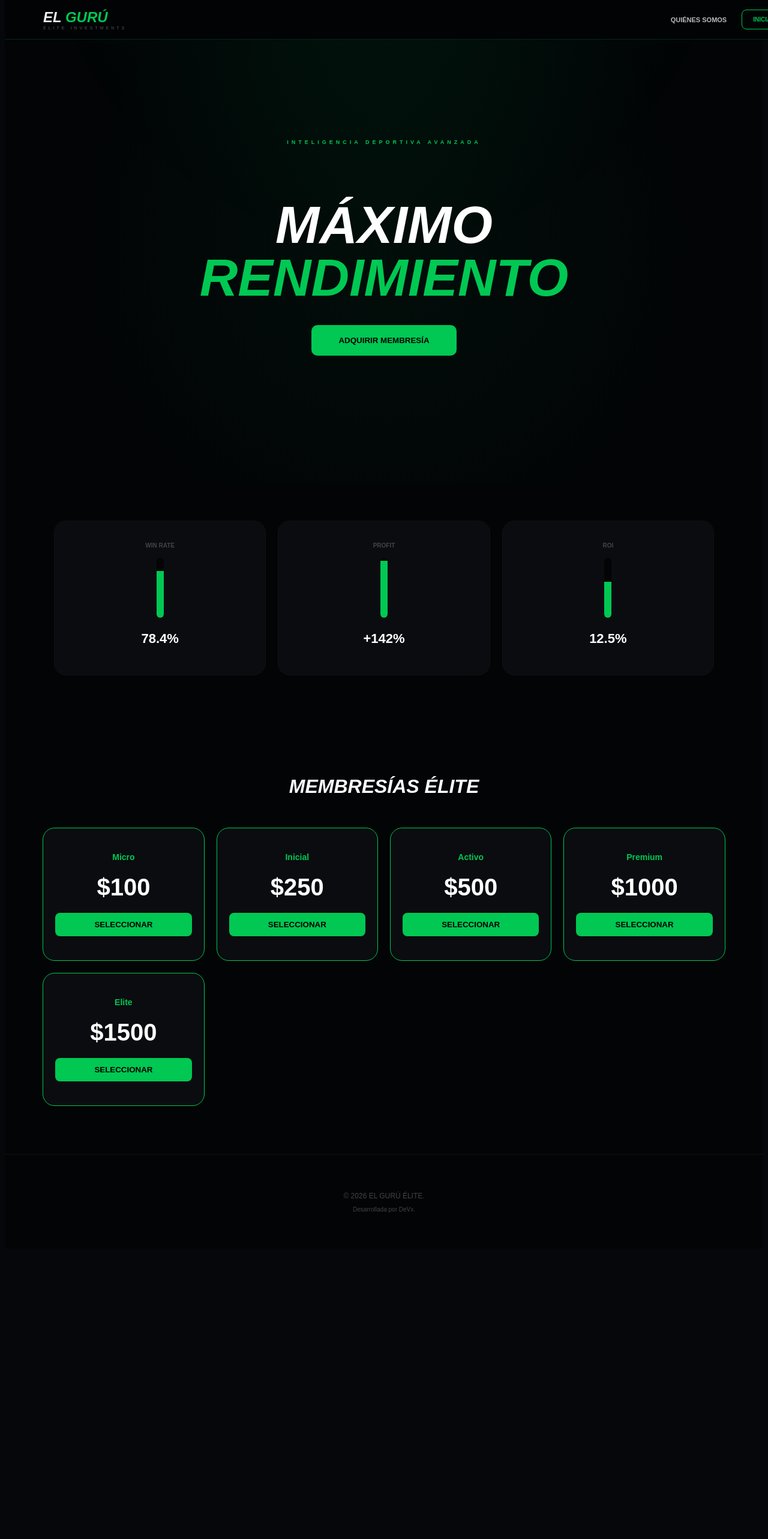
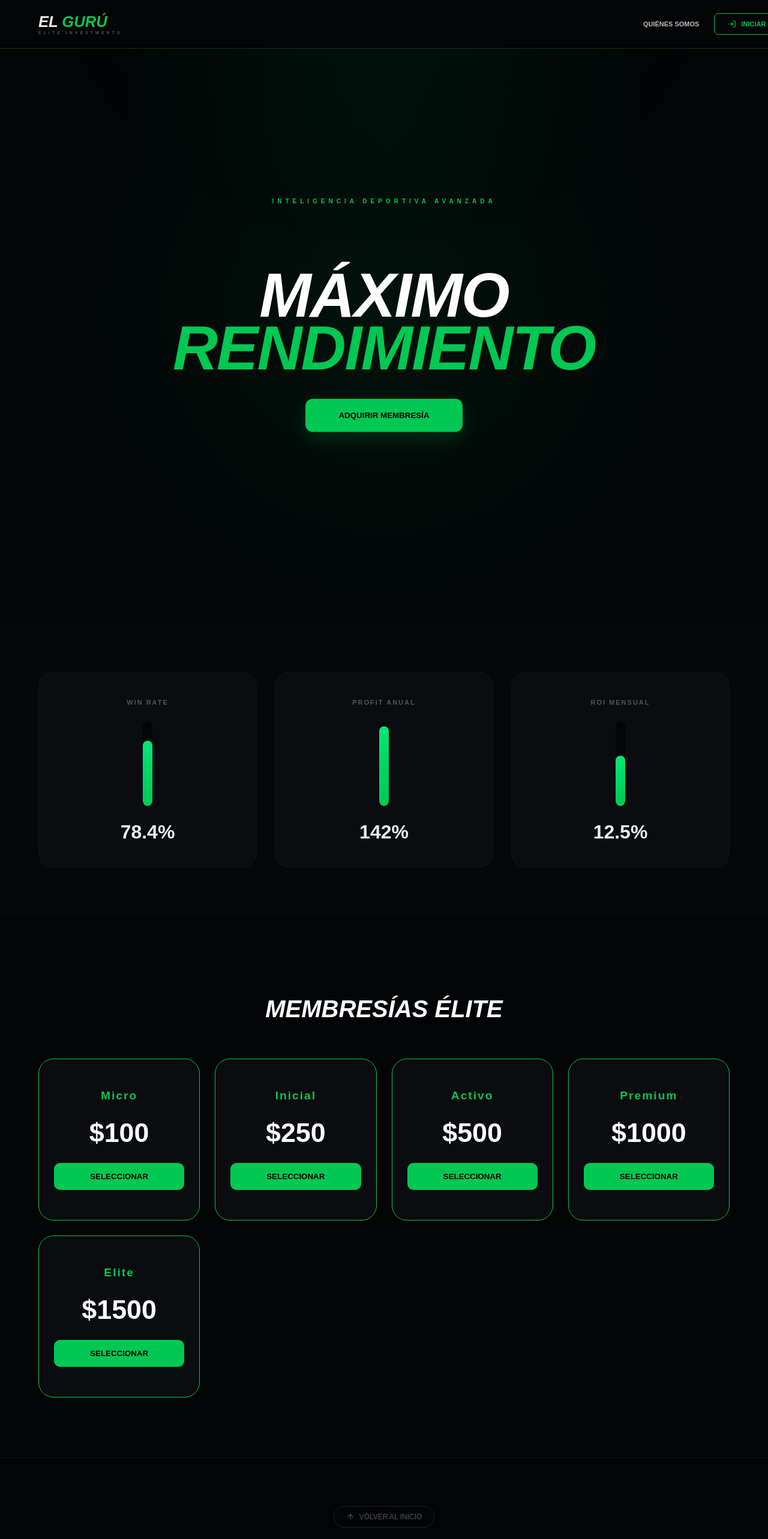
Before and after one commit to DeVx1978/el-guru-elite, a Next.js app: page / in a window 1280 px wide. Shown: the top 2566 px of the page at 60% size. Before the commit the page ends 2090 px from the top, so only its background shows below. Built offline with nearby package versions, Linux system fonts and the light colour scheme.

Commit message:
VERSION FINAL BLINDADA

```diff
--- a/src/app/page.tsx
+++ b/src/app/page.tsx
@@ -1,17 +1,16 @@
 "use client";
 import React, { useState, useEffect } from 'react';
-import { Menu, X, LogIn, Copyright } from 'lucide-react';
+import { Menu, X, LogIn, Copyright, ArrowUp } from 'lucide-react';
 import Link from 'next/link';
 
+// 1. CARGADOR ÉLITE (BALÓN ANIMADO)
 const BallLoader = () => (
   <div style={{ display: 'flex', flexDirection: 'column', justifyContent: 'center', alignItems: 'center', height: '100vh', width: '100vw', backgroundColor: '#020406', position: 'fixed', top: 0, left: 0, zIndex: 9999 }}>
-    <div style={{ width: '60px', height: '60px', border: '4px solid rgba(0, 200, 83, 0.1)', borderTop: '4px solid #00C853', borderRadius: '50%', animation: 'spin 1s linear infinite' }}></div>
-    <div style={{ position: 'absolute', fontSize: '24px', animation: 'bounce 1s infinite' }}>⚽</div>
-    <p style={{ color: '#00C853', marginTop: '20px', letterSpacing: '4px', fontSize: '10px', fontWeight: 'bold' }}>CARGANDO...</p>
-    <style jsx global>{`
-      @keyframes spin { 0% { transform: rotate(0deg); } 100% { transform: rotate(360deg); } }
-      @keyframes bounce { 0%, 100% { transform: translate(-50%, -60%); } 50% { transform: translate(-50%, -40%); } }
-    `}</style>
+    <div style={{ width: '60px', height: '60px', border: '4px solid rgba(0, 200, 83, 0.1)', borderTop: '4px solid #00C853', borderRadius: '50%', animation: 'spin 1s linear infinite', position: 'relative' }}>
+      <div style={{ position: 'absolute', top: '50%', left: '50%', transform: 'translate(-50%, -50%)', fontSize: '24px' }}>⚽</div>
+    </div>
+    <p style={{ color: '#00C853', marginTop: '20px', letterSpacing: '4px', fontSize: '10px', fontWeight: 'bold' }}>CARGANDO EL GURÚ...</p>
+    <style jsx global>{` @keyframes spin { 0% { transform: rotate(0deg); } 100% { transform: rotate(360deg); } } `}</style>
   </div>
 );
 
@@ -21,7 +20,7 @@ export default function HomePage() {
   const [showStats, setShowStats] = useState(false);
 
   useEffect(() => {
-    const timer = setTimeout(() => setShowStats(true), 800);
+    const timer = setTimeout(() => setShowStats(true), 600);
     return () => clearTimeout(timer);
   }, []);
 
@@ -34,77 +33,93 @@ export default function HomePage() {
   return (
     <main style={{ backgroundColor: '#020406', minHeight: '100vh', color: 'white', fontFamily: 'Arial, sans-serif', overflowX: 'hidden' }}>
 
-      {/* NAVBAR MEJORADO */}
-      <nav style={{ padding: '15px 5%', display: 'flex', justifyContent: 'space-between', alignItems: 'center', borderBottom: '1px solid rgba(0, 200, 83, 0.2)', position: 'fixed', top: 0, width: '100%', zIndex: 1000, backgroundColor: 'rgba(2, 4, 6, 0.95)', backdropFilter: 'blur(10px)' }}>
+      {/* NAVBAR REFORZADA */}
+      <nav style={{ padding: '0 5%', display: 'flex', justifyContent: 'space-between', alignItems: 'center', borderBottom: '1px solid rgba(0, 200, 83, 0.3)', position: 'fixed', top: 0, width: '100%', height: '80px', zIndex: 1000, backgroundColor: '#020406' }}>
         <div style={{ display:'flex', flexDirection:'column' }}>
-          <h2 style={{ color: '#eee', margin: 0, fontSize: '1.5rem', fontWeight: 900, fontStyle: 'italic' }}>EL <span style={{ color: '#00C853' }}>GURÚ</span></h2>
-          <p style={{ fontSize: '7px', letterSpacing: '4px', color: '#555', margin: 0 }}>ÉLITE INVESTMENTS</p>
+          <h2 style={{ color: '#eee', margin: 0, fontSize: '1.6rem', fontWeight: 900, fontStyle: 'italic' }}>EL <span style={{ color: '#00C853' }}>GURÚ</span></h2>
+          <p style={{ fontSize: '7px', letterSpacing: '4px', color: '#555', margin: 0, fontWeight: 'bold' }}>ÉLITE INVESTMENTS</p>
         </div>
 
-        {/* PC */}
-        <div className="pc-nav" style={{ display: 'flex', gap: '25px', alignItems: 'center' }}>
+        {/* MENÚ PC (Visible solo en pantallas grandes) */}
+        <div className="pc-menu" style={{ display: 'none', gap: '25px', alignItems: 'center' }}>
           <Link href="/quienes-somos" onClick={() => setLoading(true)} style={{ color:'#bbb', textDecoration:'none', fontSize:'11px', fontWeight:600 }}>QUIÉNES SOMOS</Link>
-          <button onClick={() => { setLoading(true); window.location.href = '/login'; }} style={{ backgroundColor: 'transparent', color: '#00C853', border: '1px solid #00C853', padding: '10px 18px', borderRadius: '8px', cursor: 'pointer', fontSize: '10px', fontWeight: 'bold' }}>
-            INICIAR SESIÓN
+          <button onClick={() => { setLoading(true); window.location.href = '/login'; }} style={{ backgroundColor: 'transparent', color: '#00C853', border: '1px solid #00C853', padding: '10px 22px', borderRadius: '8px', cursor: 'pointer', fontSize: '11px', fontWeight: 'bold', display: 'flex', alignItems: 'center', gap: '8px' }}>
+            <LogIn size={14} /> INICIAR SESIÓN
           </button>
         </div>
 
-        {/* MOBILE HAMBURGER (FORZADO VERDE) */}
-        <div className="mobile-toggle" style={{ cursor: 'pointer', color: '#00C853', display: 'none' }} onClick={() => setMenuOpen(!menuOpen)}>
-          {menuOpen ? <X size={30} /> : <Menu size={30} />}
+        {/* HAMBURGUESA MÓVIL (FORZADA VERDE NEÓN) */}
+        <div className="mobile-toggle" style={{ cursor: 'pointer', color: '#00C853', display: 'block' }} onClick={() => setMenuOpen(!menuOpen)}>
+          {menuOpen ? <X size={35} /> : <Menu size={35} />}
         </div>
 
+        {/* MENÚ DESPLEGABLE MÓVIL */}
         {menuOpen && (
-          <div style={{ position: 'fixed', top: '70px', left: 0, width: '100%', height: 'calc(100vh - 70px)', backgroundColor: '#020406', display: 'flex', flexDirection: 'column', justifyContent: 'center', alignItems: 'center', gap: '30px', zIndex: 999 }}>
-            <Link href="/quienes-somos" style={{ color:'white', textDecoration:'none', fontSize: '20px' }} onClick={() => setLoading(true)}>QUIÉNES SOMOS</Link>
-            <Link href="/login" style={{ color:'#00C853', textDecoration:'none', fontSize: '20px', fontWeight: 'bold' }} onClick={() => setLoading(true)}>INICIAR SESIÓN</Link>
+          <div style={{ position: 'fixed', top: '80px', left: 0, width: '100vw', height: 'calc(100vh - 80px)', backgroundColor: '#020406', display: 'flex', flexDirection: 'column', justifyContent: 'center', alignItems: 'center', gap: '40px', zIndex: 999 }}>
+            <Link href="/quienes-somos" style={{ color:'white', textDecoration:'none', fontSize: '24px', fontWeight: 'bold' }} onClick={() => setLoading(true)}>QUIÉNES SOMOS</Link>
+            <Link href="/login" style={{ color:'#00C853', textDecoration:'none', fontSize: '24px', fontWeight: 'bold' }} onClick={() => setLoading(true)}>INICIAR SESIÓN</Link>
+            <button onClick={() => setMenuOpen(false)} style={{ background: 'rgba(255,255,255,0.05)', border: 'none', color: '#444', padding: '10px 30px', borderRadius: '20px' }}>CERRAR</button>
           </div>
         )}
       </nav>
 
       {/* HERO SECTION */}
-      <section style={{ height: '100vh', display: 'flex', flexDirection: 'column', justifyContent: 'center', alignItems: 'center', textAlign: 'center', padding: '0 20px', backgroundImage: 'radial-gradient(circle at center, rgba(0,200,83,0.05) 0%, transparent 70%)' }}>
-        <h3 style={{ color: '#00C853', letterSpacing: '5px', fontSize: '9px', marginBottom: '15px' }}>INTELIGENCIA DEPORTIVA AVANZADA</h3>
-        <h1 style={{ fontSize: 'clamp(2.5rem, 8vw, 5.5rem)', fontWeight: 900, fontStyle: 'italic', lineHeight: '1', marginBottom: '35px' }}>MÁXIMO<br /><span style={{ color: '#00C853' }}>RENDIMIENTO</span></h1>
-        <button onClick={() => { setLoading(true); window.location.href = '/registro'; }} style={{ backgroundColor: '#00C853', color: 'black', padding: '18px 45px', borderRadius: '10px', border: 'none', fontWeight: 900, cursor: 'pointer' }}>ADQUIRIR MEMBRESÍA</button>
+      <section style={{ minHeight: '100vh', display: 'flex', flexDirection: 'column', justifyContent: 'center', alignItems: 'center', textAlign: 'center', padding: '120px 20px', backgroundImage: 'radial-gradient(circle, rgba(0,200,83,0.07) 0%, transparent 70%)' }}>
+        <h3 style={{ color: '#00C853', letterSpacing: '6px', fontSize: '10px', marginBottom: '20px' }}>INTELIGENCIA DEPORTIVA AVANZADA</h3>
+        <h1 style={{ fontSize: 'clamp(3rem, 12vw, 6.5rem)', fontWeight: 900, fontStyle: 'italic', lineHeight: '0.85', marginBottom: '40px', letterSpacing: '-2px' }}>MÁXIMO<br /><span style={{ color: '#00C853' }}>RENDIMIENTO</span></h1>
+        <button onClick={() => { setLoading(true); window.location.href = '/registro'; }} style={{ backgroundColor: '#00C853', color: 'black', padding: '20px 55px', borderRadius: '12px', border: 'none', fontWeight: 900, cursor: 'pointer', textTransform: 'uppercase', boxShadow: '0 10px 30px rgba(0,200,83,0.2)' }}>ADQUIRIR MEMBRESÍA</button>
       </section>
 
-      {/* ESTADÍSTICAS ANIMADAS */}
-      <section style={{ padding: '60px 5%', display: 'flex', justifyContent: 'center', gap: '20px', flexWrap: 'wrap', maxWidth: '1100px', margin: '0 auto' }}>
-        {[ { t: 'WIN RATE', v: '78.4%', h: '78%' }, { t: 'PROFIT', v: '+142%', h: '95%' }, { t: 'ROI', v: '12.5%', h: '60%' } ].map(s => (
-          <div key={s.t} style={{ background: '#0a0c10', padding: '25px', borderRadius: '20px', border: '1px solid #111', flex: '1 1 200px', textAlign: 'center' }}>
-            <p style={{ fontSize: '10px', color: '#444', fontWeight: 'bold', marginBottom: '15px' }}>{s.t}</p>
-            <div style={{ height: '100px', width: '12px', background: '#020406', margin: '0 auto 15px', borderRadius: '10px', position: 'relative', overflow: 'hidden' }}>
-              <div style={{ position: 'absolute', bottom: 0, width: '100%', height: showStats ? s.h : '0%', background: '#00C853', transition: 'height 2s ease-out' }}></div>
-            </div>
-            <p style={{ fontSize: '22px', fontWeight: 900 }}>{s.v}</p>
-          </div>
-        ))}
-      </section>
-
-      {/* MEMBRESÍAS (REJILLA CORREGIDA) */}
-      <section style={{ padding: '80px 5%', textAlign: 'center' }}>
-        <h2 style={{ marginBottom: '50px', fontStyle: 'italic', fontSize: '2rem', fontWeight: 900 }}>MEMBRESÍAS ÉLITE</h2>
-        <div style={{ display: 'grid', gridTemplateColumns: 'repeat(auto-fit, minmax(220px, 1fr))', gap: '20px', maxWidth: '1200px', margin: '0 auto' }}>
-          {planes.map(p => (
-            <div key={p.n} style={{ background: '#0a0c10', padding: '40px 20px', borderRadius: '20px', border: '1px solid #00C853', display: 'flex', flexDirection: 'column', alignItems: 'center' }}>
-              <b style={{ color: '#00C853', fontSize: '14px' }}>{p.n}</b>
-              <h3 style={{ fontSize: '2.5rem', margin: '20px 0', fontWeight: 900 }}>${p.v}</h3>
-              <button onClick={() => { setLoading(true); window.location.href = '/registro'; }} style={{ width: '100%', background: '#00C853', color: 'black', border: 'none', padding: '12px', borderRadius: '8px', fontWeight: 900, cursor:'pointer' }}>SELECCIONAR</button>
+      {/* ESTADÍSTICAS (GRID BLINDADO) */}
+      <section style={{ padding: '80px 5%', background: '#05070a' }}>
+        <div style={{ display: 'grid', gridTemplateColumns: 'repeat(auto-fit, minmax(250px, 1fr))', gap: '30px', maxWidth: '1200px', margin: '0 auto' }}>
+          {[ { t: 'WIN RATE', v: '78.4%', h: '78%' }, { t: 'PROFIT ANUAL', v: '142%', h: '95%' }, { t: 'ROI MENSUAL', v: '12.5%', h: '60%' } ].map(s => (
+            <div key={s.t} style={{ background: '#0a0c10', padding: '40px', borderRadius: '25px', border: '1px solid rgba(255,255,255,0.03)', textAlign: 'center' }}>
+              <span style={{ fontSize: '11px', color: '#555', fontWeight: 'bold', letterSpacing: '2px' }}>{s.t}</span>
+              <div style={{ height: '140px', width: '16px', background: '#020406', margin: '25px auto', borderRadius: '10px', position: 'relative', overflow: 'hidden' }}>
+                <div style={{ position: 'absolute', bottom: 0, width: '100%', height: showStats ? s.h : '0%', background: 'linear-gradient(to top, #00C853, #00E676)', borderRadius: '10px', transition: 'height 2.5s cubic-bezier(0.17, 0.67, 0.83, 0.67)' }}></div>
+              </div>
+              <div style={{ fontSize: '32px', fontWeight: 900, color: '#eee' }}>{s.v}</div>
             </div>
           ))}
         </div>
       </section>
 
-      {/* FOOTER LIMPIO */}
-      <footer style={{ padding: '50px 5%', borderTop: '1px solid #111', textAlign: 'center', color: '#444' }}>
-          <p style={{ fontSize: '12px', marginBottom: '5px' }}>© 2026 EL GURÚ ÉLITE.</p>
-          <p style={{ fontSize: '10px' }}>Desarrollada por DeVx.</p>
+      {/* MEMBRESÍAS (GRID BLINDADO PARA EVITAR DESORDEN) */}
+      <section style={{ padding: '100px 5%', textAlign: 'center' }}>
+        <h2 style={{ marginBottom: '60px', fontStyle: 'italic', fontSize: '2.5rem', fontWeight: 900 }}>MEMBRESÍAS ÉLITE</h2>
+        <div style={{ display: 'grid', gridTemplateColumns: 'repeat(auto-fit, minmax(220px, 1fr))', gap: '25px', maxWidth: '1300px', margin: '0 auto' }}>
+          {planes.map(p => (
+            <div key={p.n} style={{ background: '#0a0c10', padding: '50px 25px', borderRadius: '25px', border: '1px solid #00C853', display: 'flex', flexDirection: 'column', justifyContent: 'center', alignItems: 'center' }}>
+              <b style={{ color: '#00C853', letterSpacing: '2px', fontSize: '1.2rem' }}>{p.n}</b>
+              <h3 style={{ fontSize: '2.8rem', margin: '25px 0', fontWeight: 900 }}>${p.v}</h3>
+              <button onClick={() => { setLoading(true); window.location.href = '/registro'; }} style={{ width: '100%', background: '#00C853', border: 'none', padding: '15px', borderRadius: '10px', fontWeight: 900, cursor:'pointer', textTransform: 'uppercase' }}>SELECCIONAR</button>
+            </div>
+          ))}
+        </div>
+      </section>
+
+      {/* FOOTER PROFESIONAL CON SALIDA */}
+      <footer style={{ padding: '80px 5%', borderTop: '1px solid #111', textAlign: 'center', backgroundColor: '#020406' }}>
+          <button onClick={() => window.scrollTo({top: 0, behavior: 'smooth'})} style={{ background: 'none', border: '1px solid #222', color: '#555', padding: '10px 20px', borderRadius: '30px', cursor: 'pointer', marginBottom: '40px', fontSize: '12px', display: 'inline-flex', alignItems: 'center', gap: '8px' }}>
+            <ArrowUp size={14} /> VOLVER AL INICIO
+          </button>
+          <div style={{ opacity: 0.3, fontSize: '12px' }}>
+            <p>© 2026 EL GURÚ ÉLITE.</p>
+            <p>PLATAFORMA DESARROLLADA 100% POR DEVX.</p>
+          </div>
       </footer>
 
       <style jsx global>{`
-        @media (min-width: 768px) { .pc-nav { display: flex !important; } .mobile-toggle { display: none !important; } }
-        @media (max-width: 767px) { .pc-nav { display: none !important; } .mobile-toggle { display: block !important; } }
+        body { margin: 0; padding: 0; }
+        @media (min-width: 992px) {
+          .pc-menu { display: flex !important; }
+          .mobile-toggle { display: none !important; }
+        }
+        @media (max-width: 991px) {
+          .pc-menu { display: none !important; }
+          .mobile-toggle { display: block !important; }
+        }
       `}</style>
     </main>
   );
```
